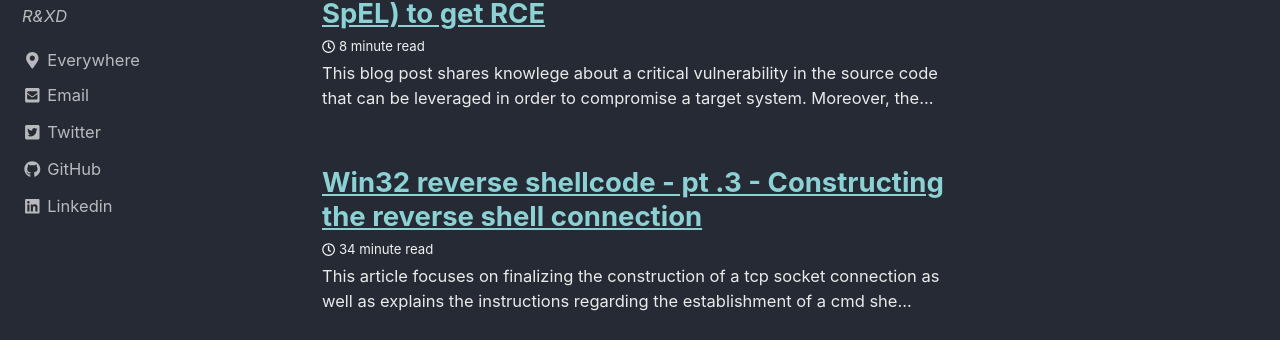
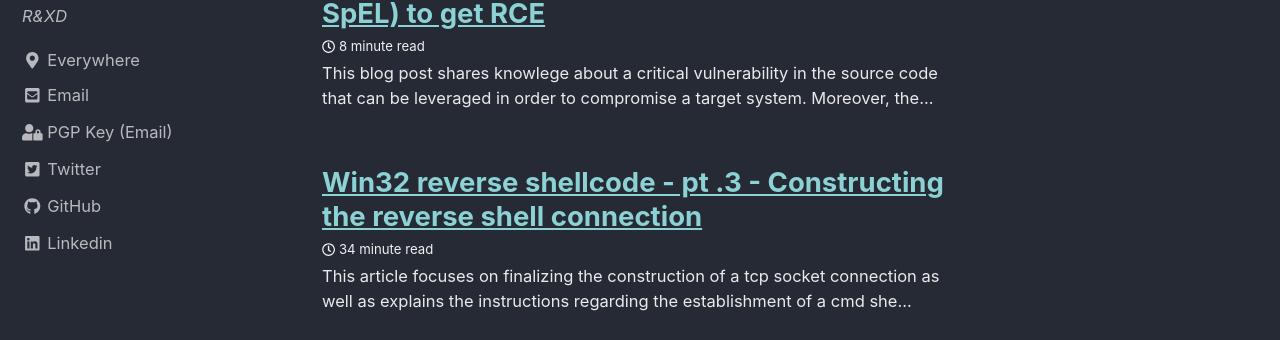
Before and after one commit to xen0vas/xen0vas.github.io, a Jekyll site: the page built from index.html, in a window 1280 px wide. Shown: the part 266-606 px from the top of the page. Built offline with Jekyll 4.4.1, drawn with Linux system fonts in a browser that asks for light colours; cached includes are drawn as plain includes; the list of posts is cut into pages by our own code.

Commit message:
_config.yml update

```diff
--- a/_config.yml
+++ b/_config.yml
@@ -118,6 +118,9 @@ author:
     - label: "Email"
       icon: "fas fa-fw fa-envelope-square"
       url: mailto:xenofonv@gmail.com
+    - label: "PGP Key (Email)"
+      icon: "fas fa-user-lock"
+      url: "https://xen0vas.github.io/xen0vas_pgp.asc"
     - label: "Website"
       icon: "fas fa-fw fa-link"
       # url: "https://your-website.com"
```
